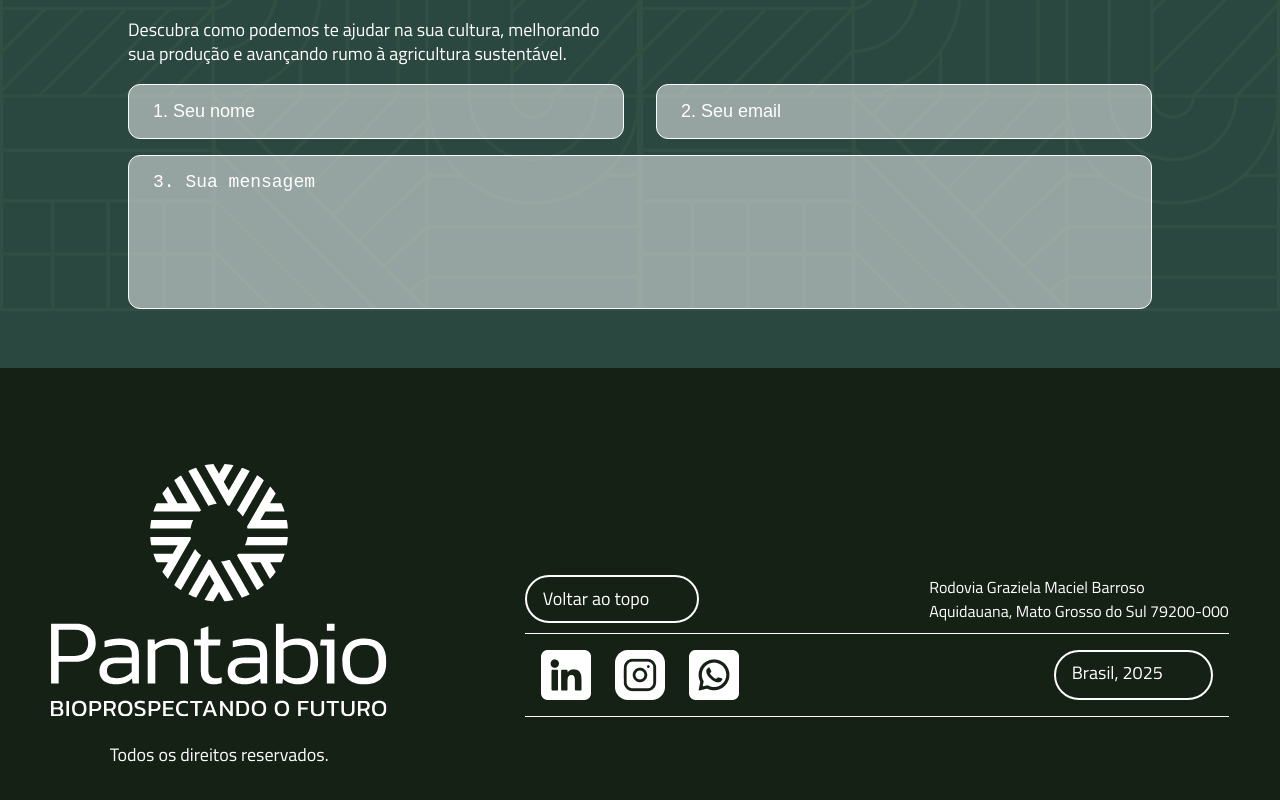
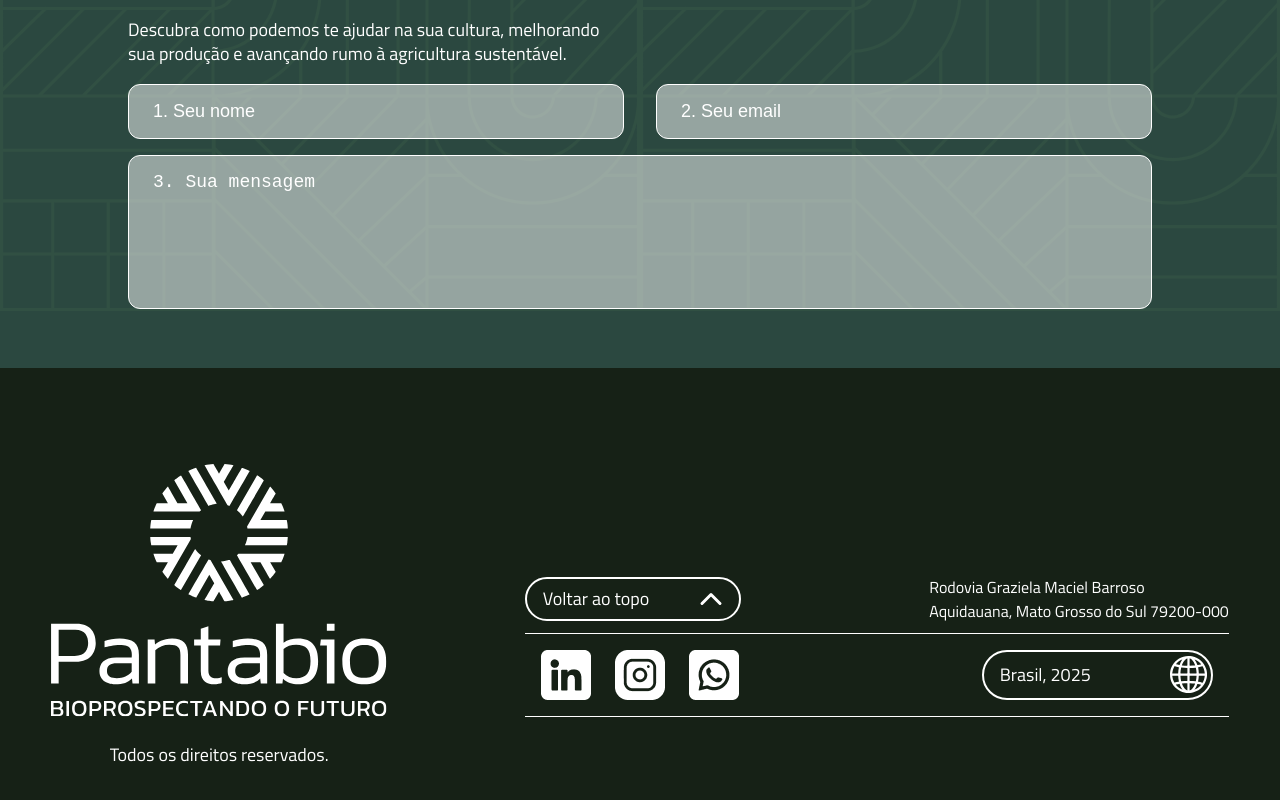
Before and after one commit to yagoMiron/pantabio, a React (Create React App) app: page / in a window 1280 px wide. Shown: the part 7079-7879 px from the top of the page. Built offline with nearby package versions, Linux system fonts and the light colour scheme.

Commit message:
arrumando botões do footer

```diff
--- a/src/components/Footer/index.tsx
+++ b/src/components/Footer/index.tsx
@@ -3,6 +3,7 @@ import logo from "../../assets/img/LogoFooter.svg";
 import linkedIn from "../../assets/img/LinkedinIcon.png";
 import instagram from "../../assets/img/InstagramIcon.png";
 import whatsapp from "../../assets/img/WhatsappIcon.png";
+import { ChevronUp } from "lucide-react";
 
 const Footer = () => {
   return (
@@ -13,7 +14,11 @@ const Footer = () => {
       </div>
       <div className={styles.contact_area}>
         <div className={styles.address_area}>
-          <button className={styles.back_btn}>Voltar ao topo</button>
+          <a href="#home" className={styles.back_btn}>
+            Voltar ao topo
+            <ChevronUp height={36} width={44} />
+          </a>
+
           <p className={styles.address}>
             Rodovia Graziela Maciel Barroso
             <br />
--- a/src/components/Footer/styles.module.css
+++ b/src/components/Footer/styles.module.css
@@ -18,14 +18,24 @@
 .address_area {
   display: flex;
   justify-content: space-between;
+  align-items: center;
 }
 .back_btn {
   background-color: transparent;
-  padding: 7px 48px 7px 16px;
+  padding: 2px 6px 2px 16px;
   border-radius: 25px;
   border: 2px solid white;
   color: white;
   font-size: 18px;
+  display: flex;
+  line-height: 36px;
+  gap: 40px;
+  text-decoration: none;
+}
+.back_btn:hover {
+  background-color: white;
+  color: #162116;
+  cursor: pointer;
 }
 .address {
   margin: 0;
@@ -43,18 +53,18 @@
   display: flex;
   gap: 24px;
 }
-.social_icon {
-  width: 50px;
-  height: 50px;
-}
 .globe {
-  background-color: transparent;
-  padding: 7px 48px 7px 16px;
+  padding: 7px 120px 7px 16px;
   border-radius: 25px;
   border: 2px solid white;
   color: white;
   font-size: 18px;
+  line-height: 32px;
   margin: 0;
+  background-image: url("../../assets/icons/globe.svg");
+  background-repeat: no-repeat;
+  background-position: center;
+  background-position-x: 186px;
 }
 @media (max-width: 820px) {
   .page {
```
Also changed, not shown: src/assets/icons/globe.svg (added).
